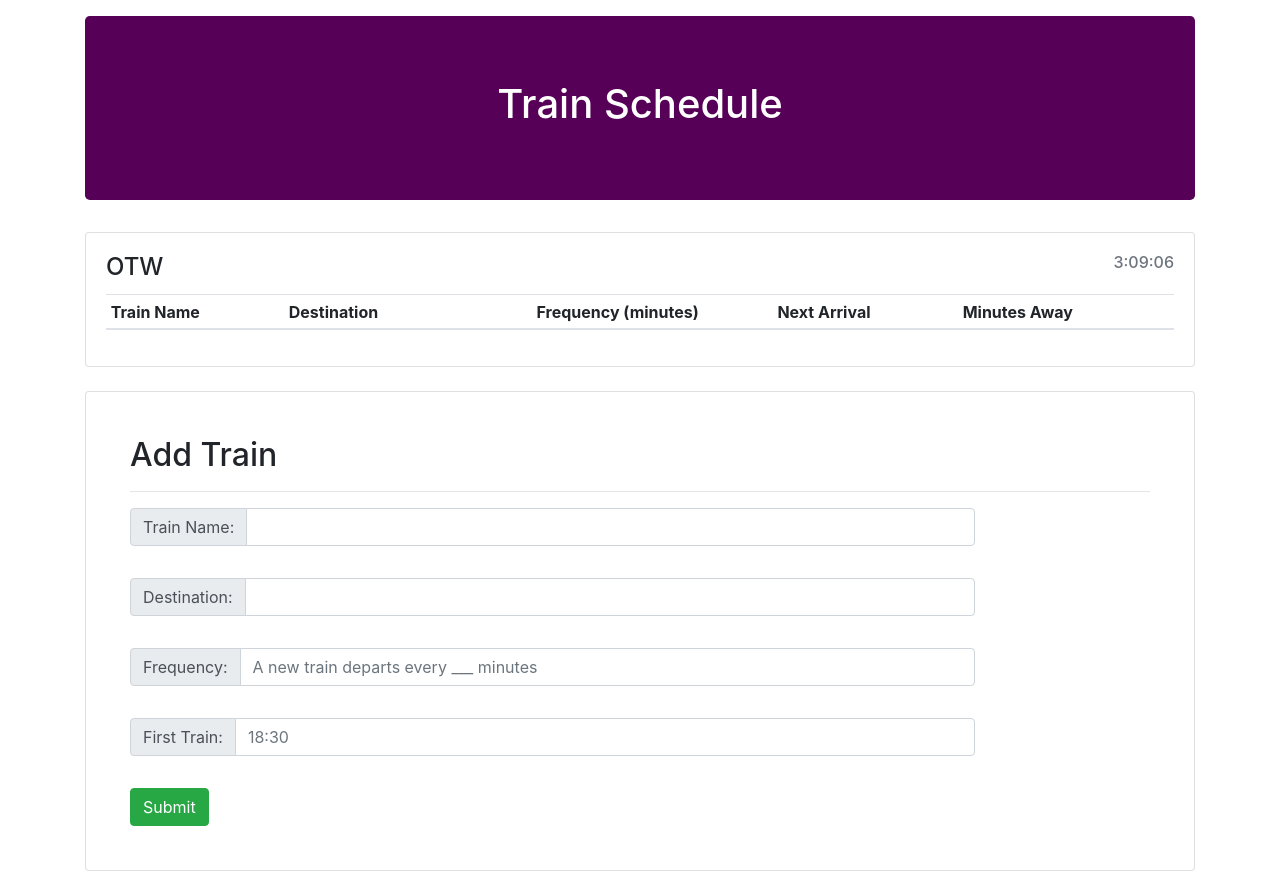
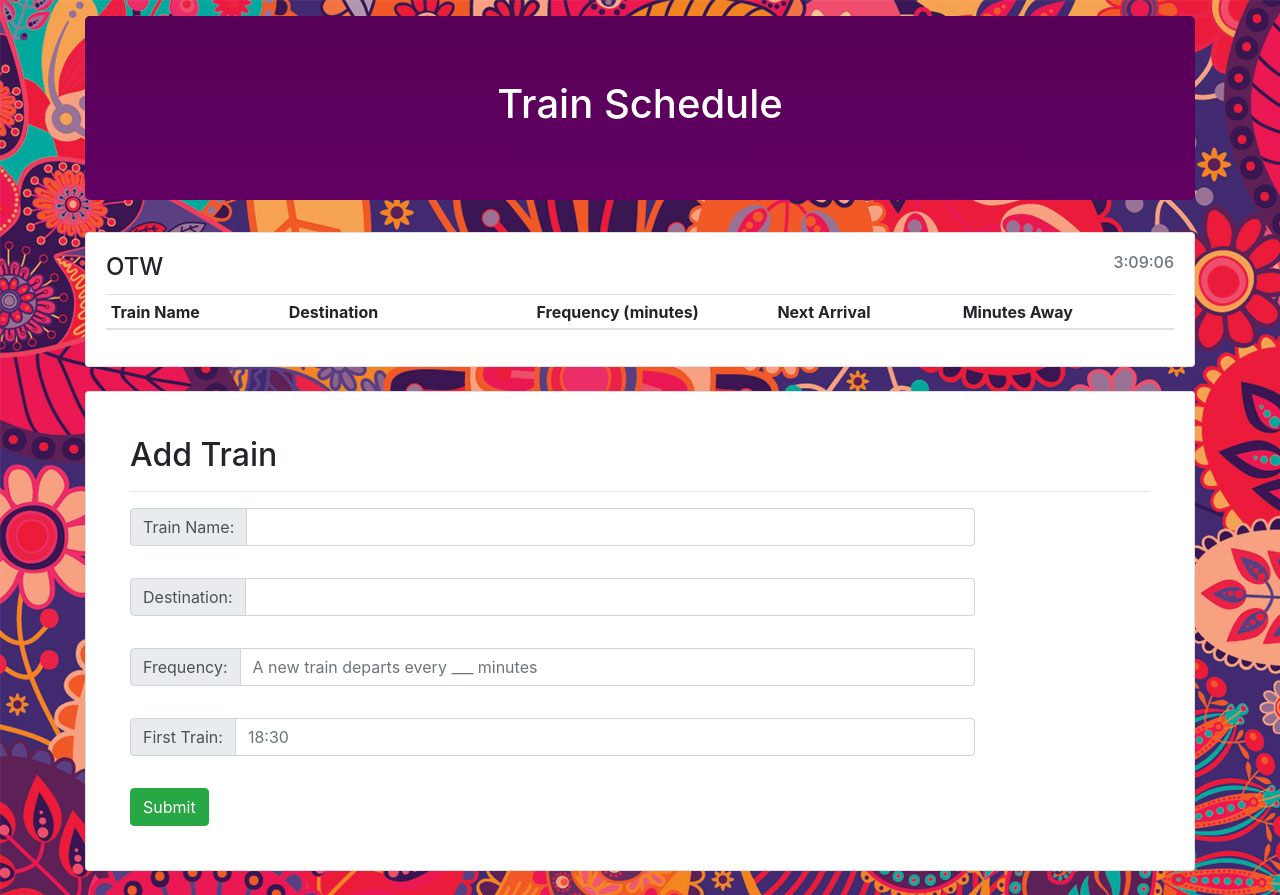
Before and after one commit to fieldpalmer/trainSchedule, a plain HTML site: page index.html in a window 1280 px wide. Drawn offline with nearby package versions, Linux system fonts and the light colour scheme; no server answers.

Commit message:
updated background style

```diff
--- a/assets/style.css
+++ b/assets/style.css
@@ -1,5 +1,9 @@
+body {
+    background-image: url('./images/red_and_purple_paisley_detail.jpg')
+}
+
 .jumbotron {
-    background-color: rgb(87, 0, 87);
+    background-image: linear-gradient(rgb(87, 0, 87), rgb(97, 0 ,98));
     color: white;
 }
 
```
Also changed, not shown: assets/images/red_and_purple_paisley_detail.jpg (added).
